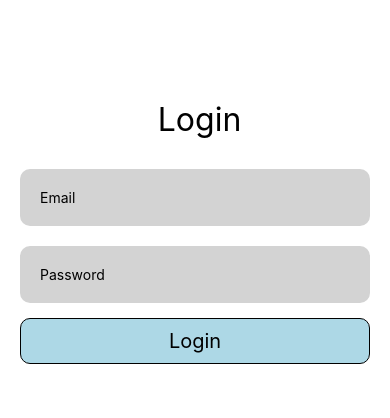
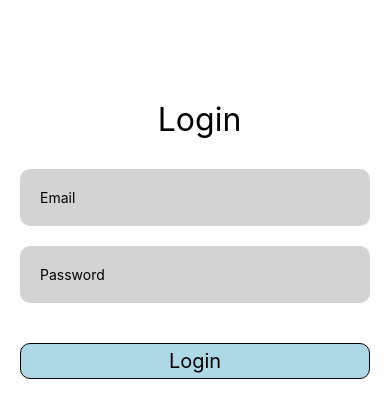
Before and after one commit to Sarah-Beaver/DeliveryApp, a React Native app: screen / in a window 390 px wide. Shown: the top 418 px of the page. Built offline with nearby package versions, Linux system fonts and the light colour scheme.

Commit message:
Login Button Margin updates

```diff
--- a/src/components/Button.js
+++ b/src/components/Button.js
@@ -5,7 +5,7 @@ import {View, StyleSheet, TouchableOpacity, Text} from 'react-native';
 export function SomeButton({title,style,onPress}){
   return (
     <TouchableOpacity style={[styles.container,style]} onPress={onPress}>
-        <Text style={[styles.text,style]}>{title}</Text>
+        <Text style={[styles.text]}>{title}</Text>
 
     </TouchableOpacity>
   )
@@ -23,10 +23,10 @@ const styles=StyleSheet.create({
         borderColor:'black',
         borderWidth:1,
     },
-  text:{
-    fontSize:20,
-    color:'black',
+    text:{
+        fontSize:20,
+        color:'black',
 
-  },
+    },
 
 })
--- a/src/screens/LoginScreen.js
+++ b/src/screens/LoginScreen.js
@@ -38,7 +38,7 @@ const styles=StyleSheet.create({
     marginBottom: 20,
   },
   loginbutton:{
-    marginVertical:5,
+    marginVertical:30,
   }
 
 })
```
